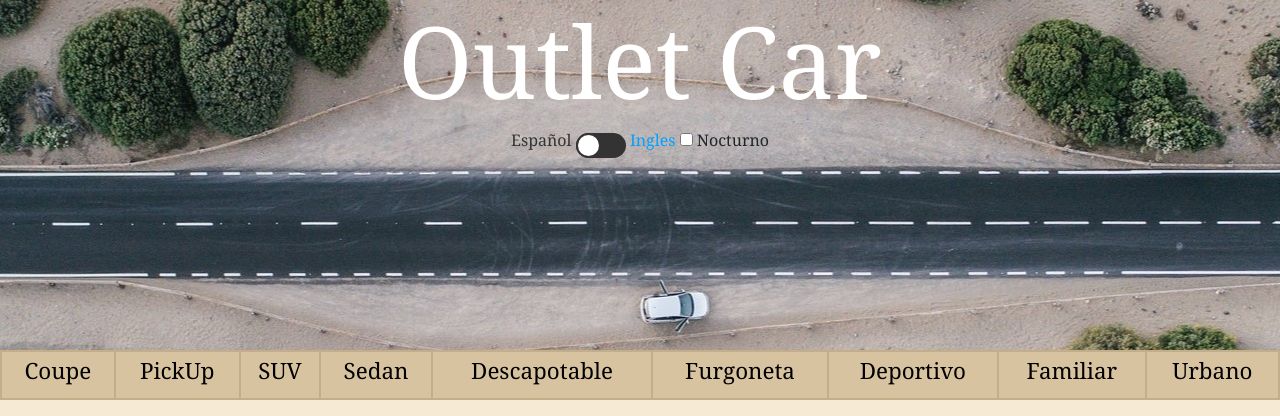
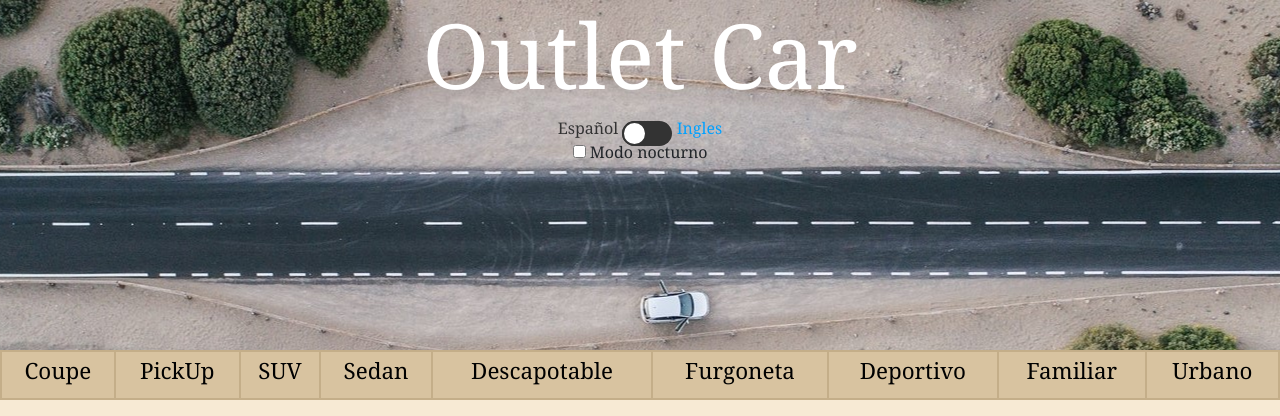
Before and after one commit to rubenclaveras/OutletCar, a Django app: page / in a window 1280 px wide. Shown: the top 416 px of the page. Run offline with Django 3.2, Linux system fonts and the light colour scheme; data comes from the database, SQL or seed files in the repository; some libraries are stand-ins or nearby versions.

Commit message:
Comprobación final

```diff
--- a/static/styles/dark.css
+++ b/static/styles/dark.css
@@ -23,7 +23,7 @@ body {
 
 h1 {
     color: black;
-    font-size: 100px;
+    font-size: 90px;
 }
 
 h3 {
--- a/static/styles/estilos.css
+++ b/static/styles/estilos.css
@@ -23,7 +23,7 @@ body {
 
 h1 {
     color: white;
-    font-size: 100px;
+    font-size: 90px;
 }
 
 h3 {
--- a/templates/index.html
+++ b/templates/index.html
@@ -39,8 +39,9 @@
         <span class="es">Español</span>
         <input type="checkbox" class="check">
         <span class="en">Ingles</span>
+        <br>
         <input type="checkbox" class="checkMode">
-        <span class="da">Nocturno</span>
+        <span class="da">  Modo nocturno</span>
         <script src="../static/js/app.js"></script>
     </header>
 
```
